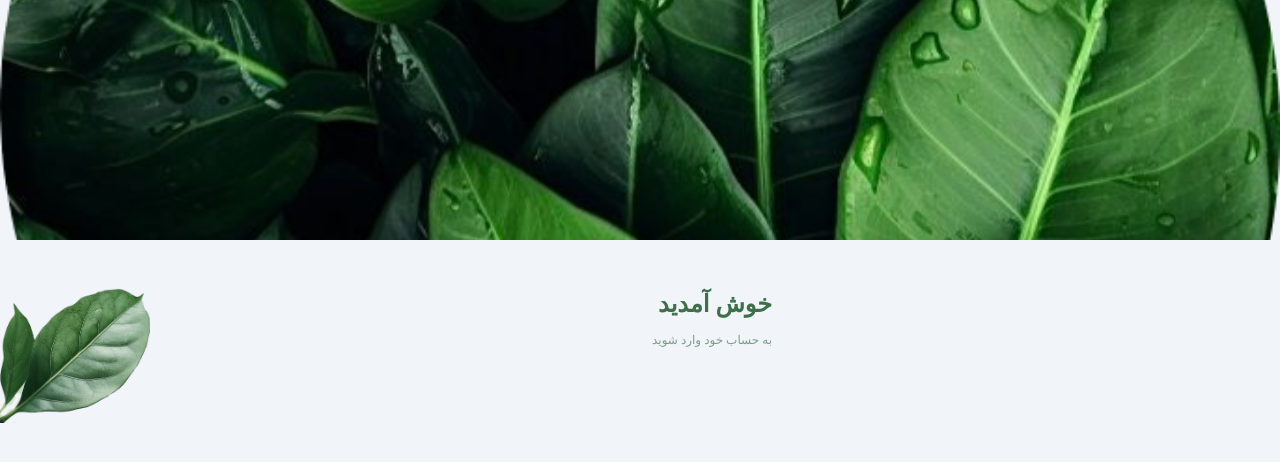
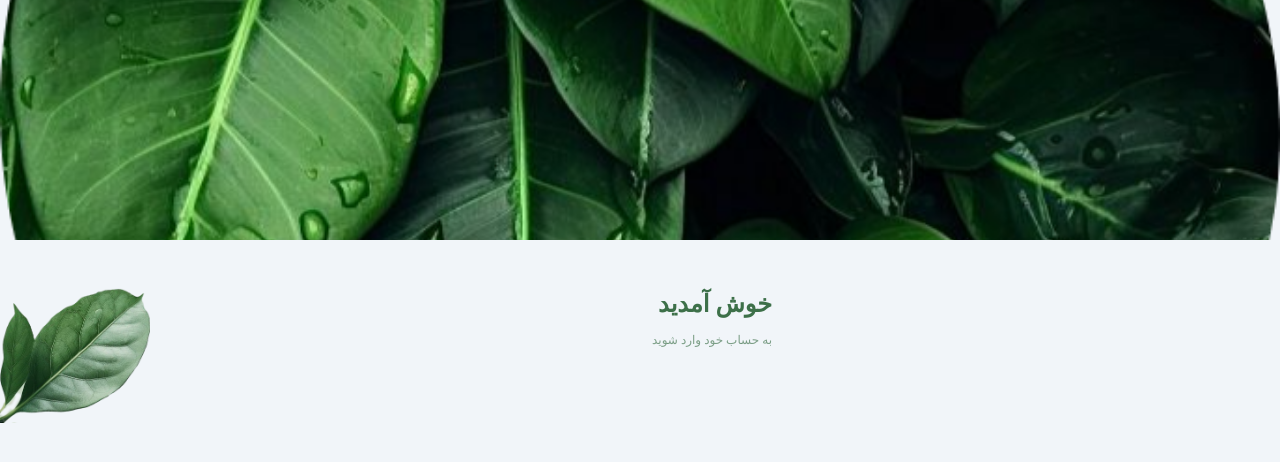
Before and after one commit to SinaAndDan/Sina-Flower-2024, a Next.js app: page /account/login in a window 1280 px wide. Shown: the top 462 px of the page. Built offline with nearby package versions, Linux system fonts and the light colour scheme.

Commit message:
image shape changed II

```diff
--- a/src/app/components/loginPage/login.tsx
+++ b/src/app/components/loginPage/login.tsx
@@ -10,7 +10,7 @@ const LogInPage: React.FC = () => {
           height={1000}
           src="/loginPic.png"
           alt="Full Screen Image"
-          className=" -z-20 rotate-180"
+          className="-z-20"
           priority={true} // Optional: Loads the image with high priority
         />
       </div>
```
